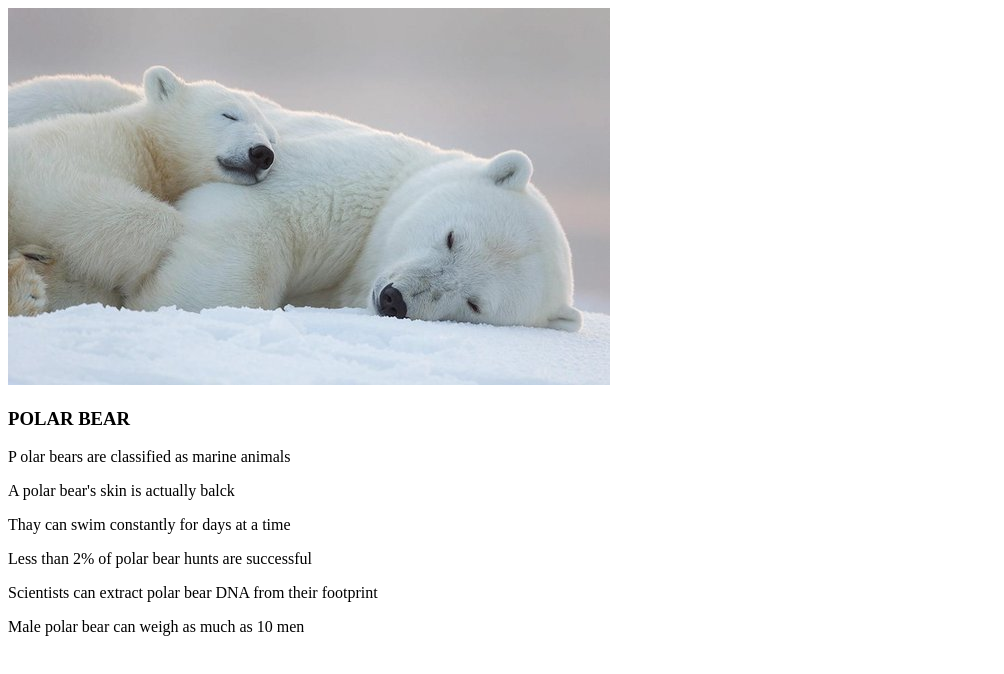
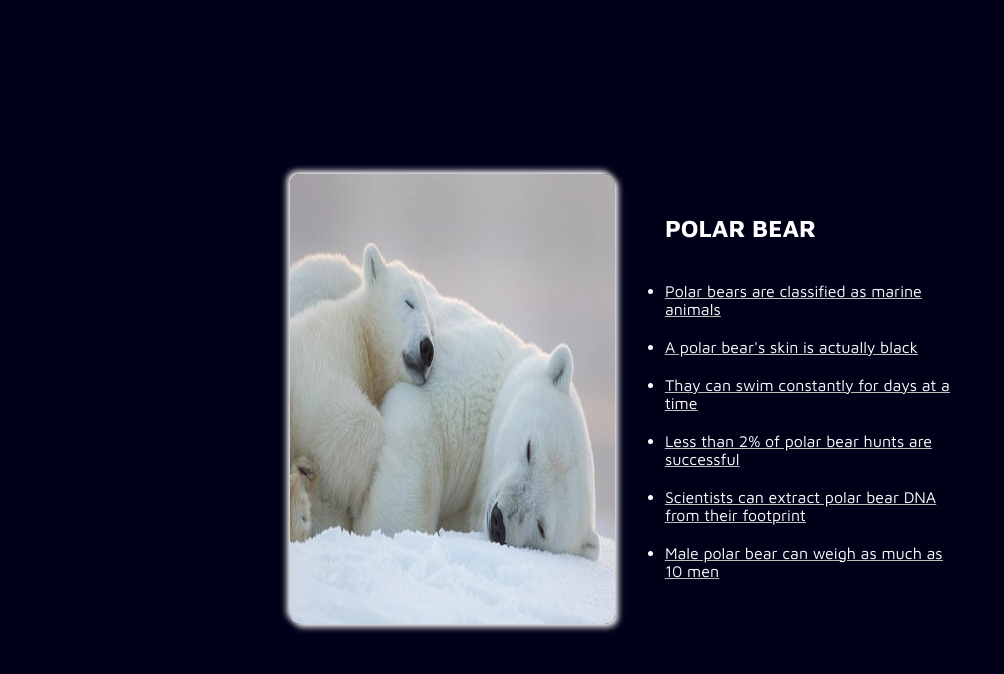
Before and after one commit to Queen-Jewel/animalcard, a plain HTML site: page index.html in a window 1280 px wide. Shown: the whole page, without its empty margins (0-1004 px from the left). Drawn offline with Linux system fonts and the light colour scheme.

Commit message:
modified

```diff
--- a/index.html
+++ b/index.html
@@ -12,17 +12,16 @@
       <div class="img"><img src="/img/polar bear.jpeg" alt="PB" /></div>
 
       <div class="Text">
-        <h3>POLAR BEAR</h3>
+        <a href=""><h3>POLAR BEAR</h3></a>
 
-        <div class="info">
-          <p>P olar bears are classified as marine animals</p>
-          <p>A polar bear's skin is actually balck</p>
-          <p>Thay can swim constantly for days at a time</p>
-          <p>Less than 2% of polar bear hunts are successful</p>
-          <p>Scientists can extract polar bear DNA from their footprint</p>
-          <p>Male polar bear can weigh as much as 10 men</p>
-        </div>
-
+        <ul class="info">
+          <li>Polar bears are classified as marine animals</li>
+          <li>A polar bear's skin is actually black</li>
+          <li>Thay can swim constantly for days at a time</li>
+          <li>Less than 2% of polar bear hunts are successful</li>
+          <li>Scientists can extract polar bear DNA from their footprint</li>
+          <li>Male polar bear can weigh as much as 10 men</li>
+        </ul>
       </div>
     </main>
   </body>
--- a/style.css
+++ b/style.css
@@ -0,0 +1,77 @@
+  @import url('https://fonts.googleapis.com/css2?family=Maven+Pro:wght@400;700&display=swap');
+
+* {
+    padding: 0;
+    margin: 0;
+    box-sizing: border-box;
+    font-family: 'Maven Pro', sans-serif;
+}
+body {
+    min-height: 100vh;
+    display: flex;
+    justify-content: center;
+    align-items: center;
+    background: #000018 ;
+}
+
+.container {
+    width: 100%;
+    max-width: 700px;
+    margin: 100px;
+    display: flex;
+}
+
+img {
+    width: 100%;
+    height: 450px;
+    box-shadow: 3px 3px 6px #fff, -3px -3px 6px #fff;
+    max-width:500px;
+    position: relative;
+    border-radius: 10px;
+
+}
+.img {
+    margin-right: 20px;
+}
+
+img:hover{
+    transition: 1s;
+    height: 455px;
+    max-width:551px ;
+}
+.Text {
+    background: #000018;
+    color: #fff;
+    padding: 30px 20px;
+    border: 2px solid #000018;
+    border-radius: 5px;
+    width: 75%;
+    height: 450px;
+    border: transparent;
+}
+
+h3 {
+    font-size: 24px;
+    font-weight: 600;
+    padding: 10px 10px;
+}
+a {
+    text-decoration: none;
+    color: #fff;
+    cursor: pointer;
+}
+a:hover {
+    transition: 0.5s;
+    color: #ebeafe;
+    text-shadow: 2px 2px 2px #fff;
+    text-decoration: none;
+}
+ul {
+    margin: 10px 10px;
+    cursor: context-menu;
+}
+
+ul, li {
+    padding: 10px 0;
+    text-decoration: underline rgb(189, 186, 186);
+}
```
